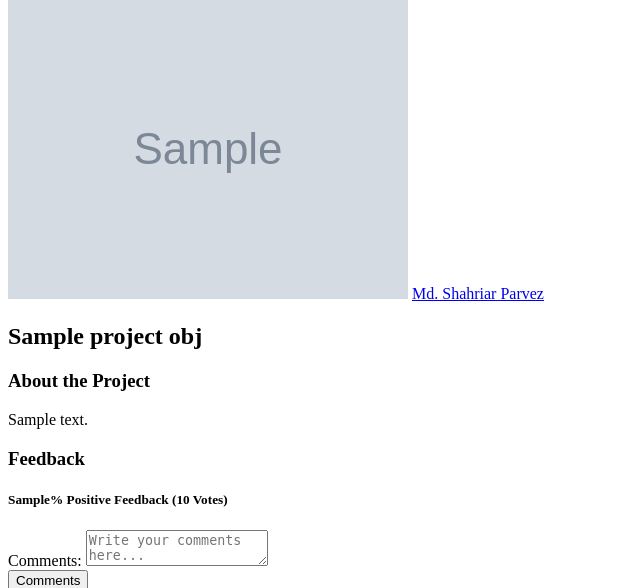
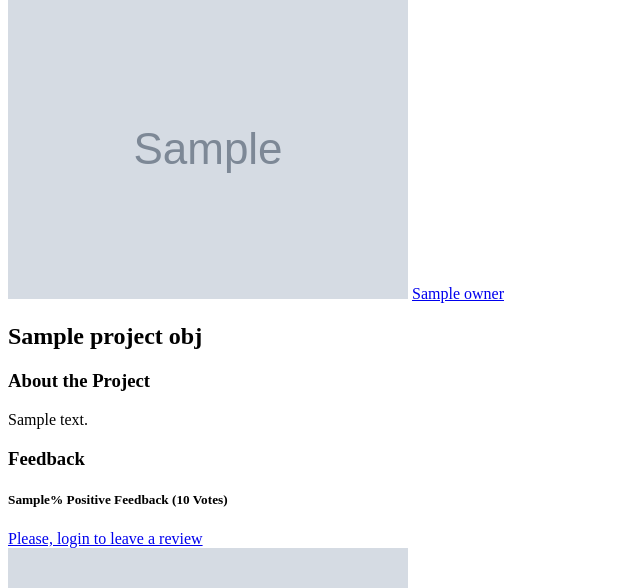
Before and after one commit to gianvittorio/devsearch, a Django app: template projects/templates/projects/single-project.html in a window 1280 px wide. Shown: the part 160-748 px from the top of the page, without its empty margins (0-640 px from the left). Run offline with Django 3.2, Linux system fonts and the light colour scheme; the template is opened without the code that fills it: most values are stand-ins (such as "Sample title", 1, 10 or a date in 2020); grey boxes marked "Sample" are stand-in pictures.

Commit message:
done with reviews and pagination

```diff
--- a/projects/templates/projects/single-project.html
+++ b/projects/templates/projects/single-project.html
@@ -31,7 +31,7 @@
                 <div class="column column--2of3">
                     <img class="singleProject__preview" src="{{ project_obj.featured_image.url }}"
                          alt="portfolio thumbnail"/>
-                    <a href="profile.html" class="singleProject__developer">Md. Shahriar Parvez</a>
+                    <a href="profile.html" class="singleProject__developer">{{ project.owner.name }}</a>
                     <h2 class="singleProject__title">{{ project_obj.title }}</h2>
                     <h3 class="singleProject__subtitle">About the Project</h3>
                     <div class="singleProject__info">
@@ -45,51 +45,42 @@
                             Vote{{ project_obj.vote_total|pluralize:"s" }})
                         </h5>
 
-                        <form class="form" action="#" method="POST">
-                            <!-- Textarea -->
+                        {% if request.user.profile.id in project.reviewers %}
+                            <p>You have already submitted your review for this project</p>
+                        {% elif request.user.profile == project.owner %}
+                            <p>You cannot review your own work</p>
+                        {% elif request.user.is_authenticated %}
+                            <form class="form" action="{% url 'project' project.id %}" method="POST">
+                                {% csrf_token %}
+                                {% for field in form %}
                                     <div class="form__field">
-                                <label for="formInput#textarea">Comments: </label>
-                                <textarea class="input input--textarea" name="message" id="formInput#textarea"
-                                          placeholder="Write your comments here..."></textarea>
+                                        <label for="formInput#textarea">{{ field.label }} </label>
+                                        {{ field }}
                                     </div>
+                                {% endfor %}
                                 <input class="btn btn--sub btn--lg" type="submit" value="Comments"/>
                             </form>
+                        {% else %}
+                            <a href="{% url 'login' %}?next={{ request.path }}">Please, login to leave a review</a>
+                        {% endif %}
+
                         <div class="commentList">
+                            {% for review in project.review_set.all %}
+                                {% if review.body %}
                                     <div class="comment">
                                         <a href="profile.html">
                                             <img class="avatar avatar--md"
-                                         src="https://pbs.twimg.com/profile_images/1335382240931368961/b3wSZKj4_400x400.jpg"
+                                                 src="{{ review.owner.profile_image.url }}"
                                                  alt="user"/>
                                         </a>
                                         <div class="comment__details">
-                                    <a href="profile.html" class="comment__author">Sulamita Ivanov</a>
-                                    <p class="comment__info">
-                                        Lorem ipsum dolor sit amet consectetur adipisicing elit. Reprehenderit alias
-                                        numquam
-                                        perferendis
-                                        mollitia minus minima exercitationem possimus ab deserunt qui, soluta iusto
-                                        doloribus eveniet
-                                        similique consequuntur ratione, dignissimos ut magni laborum quo.
-                                    </p>
+                                            <a href="{% url 'user-profile' review.owner.id %}"
+                                               class="comment__author">{{ review.owner.name }}</a>
+                                            <p class="comment__info">{{ review.body|linebreaksbr }}</p>
                                         </div>
                                     </div>
-                            <div class="comment">
-                                <a href="profile.html">
-                                    <img class="avatar avatar--md"
-                                         src="https://avatars.githubusercontent.com/u/33843378"
-                                         alt="user"/>
-                                </a>
-                                <div class="comment__details">
-                                    <a href="profile.html" class="comment__author">Dennis Ivanov</a>
-                                    <p class="comment__info">
-                                        Consectetur adipisicing elit. Reprehenderit alias numquam perferendis mollitia
-                                        minus
-                                        minima
-                                        exercitationem possimus ab deserunt qui, ratione, dignissimos ut magni laborum
-                                        quo.
-                                    </p>
-                                </div>
-                            </div>
+                                {% endif %}
+                            {% endfor %}
                         </div>
                     </div>
                 </div>
--- a/users/templates/users/login_register.html
+++ b/users/templates/users/login_register.html
@@ -55,7 +55,7 @@
                     <p>Hello Developer, Welcome Back!</p>
                 </div>
 
-                <form action="{% url 'login' %}" method="POST" class="form auth__form">
+                <form action="" method="POST" class="form auth__form">
                     {% csrf_token %}
                     <!-- Input:Username -->
                     <div class="form__field">
--- a/users/views.py
+++ b/users/views.py
@@ -16,7 +16,7 @@
         return redirect('profiles')
 
     if request.method == 'POST':
-        username = request.POST['username']
+        username = request.POST['username'].lower()
         password = request.POST['password']
 
         try:
@@ -28,7 +28,7 @@
 
         if user:
             login(request, user)
-            return redirect('profiles')
+            return redirect(request.GET['next'] if 'next' in request.GET else 'account')
 
         messages.error(request, 'Username or password is incorrect')
 
```
Also changed, not shown: projects/forms.py (+18 -1 lines), projects/models.py (+22 -2 lines), projects/views.py (+18 -2 lines), db.sqlite3, projects/migrations/0005_alter_project_options_review_owner_and_more.py (added). Lines whose indentation alone changed are shown as unchanged.
